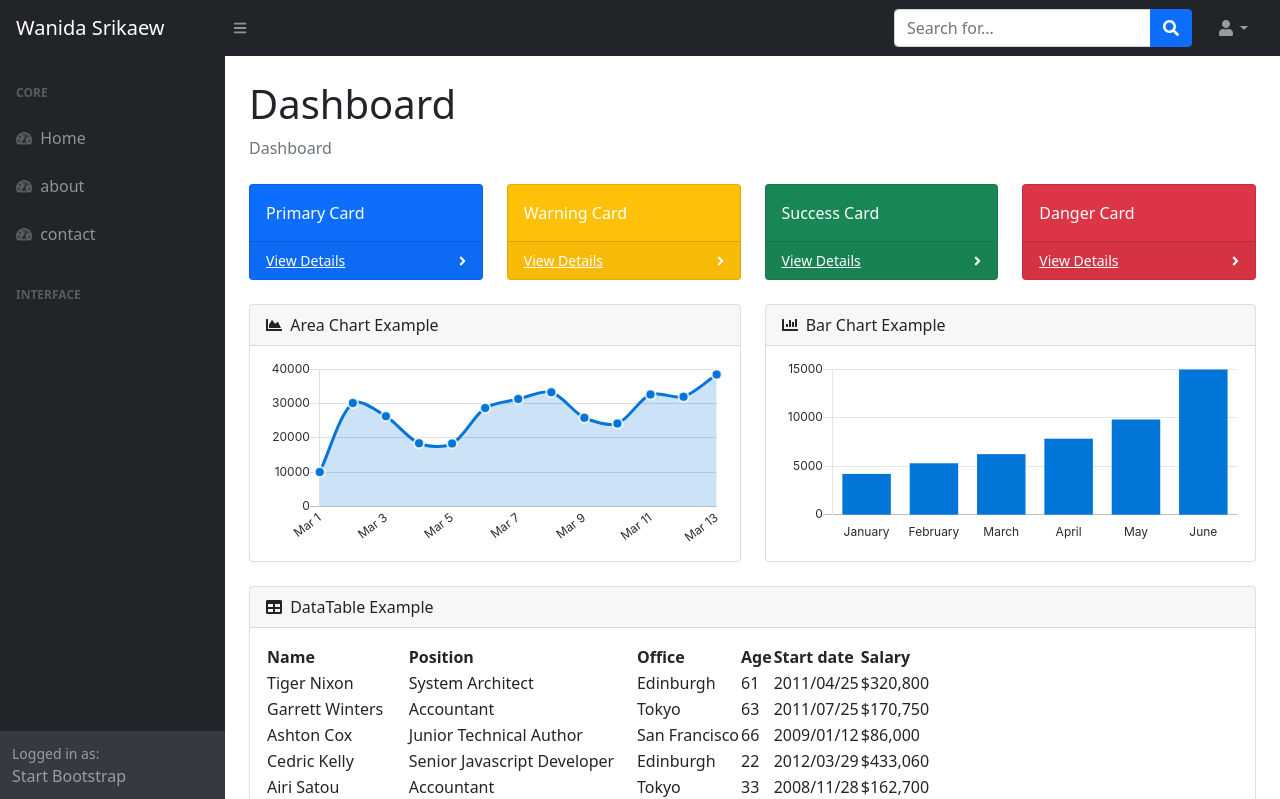
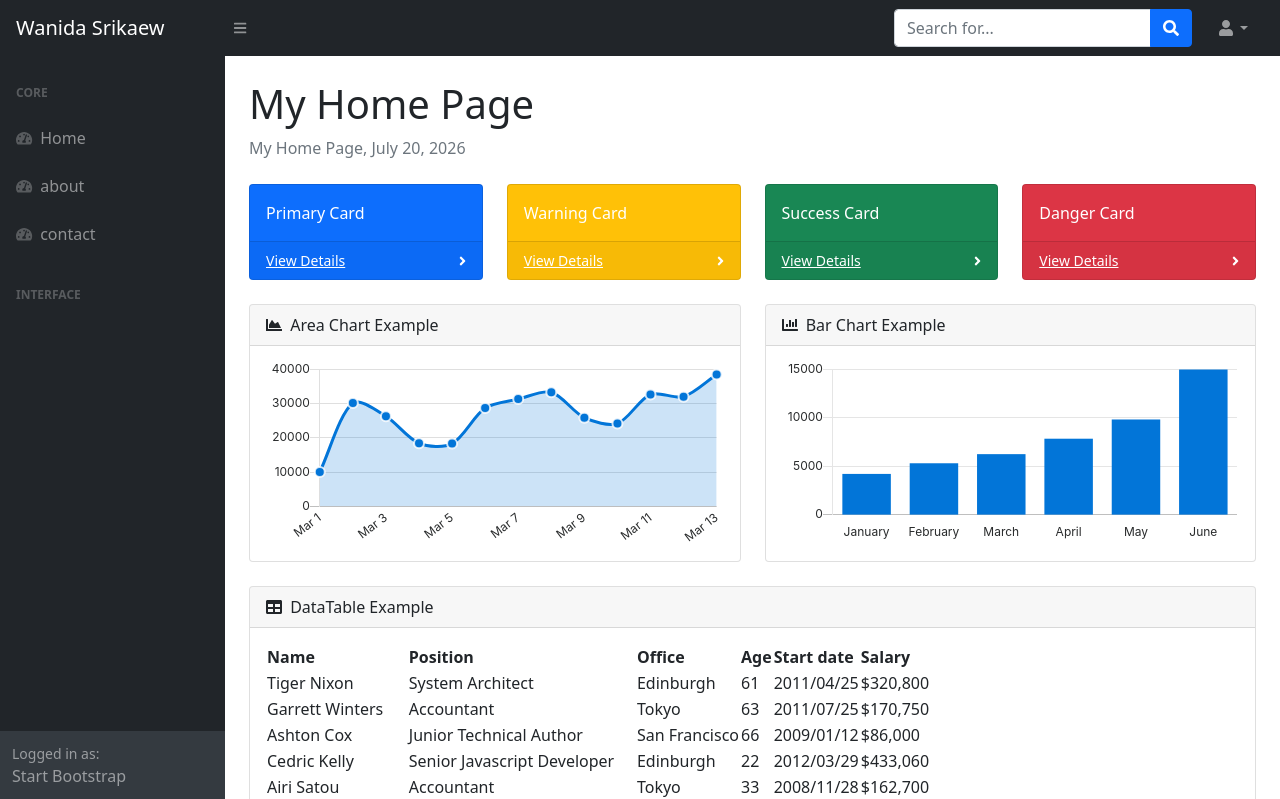
Before and after one commit to WanidaSrikaew/apptim, a Django app: page / in a window 1280 px wide. Shown: the top 799 px of the page. Run offline with Django 5.2, Linux system fonts and the light colour scheme; some libraries are stand-ins or nearby versions.

Commit message:
updateviews

```diff
--- a/templates/index.html
+++ b/templates/index.html
@@ -1,9 +1,9 @@
 {% extends 'base.html' %}
 
 {% block content %}
-    <h1 class="mt-4">Dashboard</h1>
+    <h1 class="mt-4">{{ title }}</h1>
                         <ol class="breadcrumb mb-4">
-                            <li class="breadcrumb-item active">Dashboard</li>
+                            <li class="breadcrumb-item active">{{ title }}, {{ date }}</li>
                         </ol>
                         <div class="row">
                             <div class="col-xl-3 col-md-6">
--- a/web/views.py
+++ b/web/views.py
@@ -2,7 +2,13 @@ from django.shortcuts import render, HttpResponse
 
 # Create your views here.
 def index(request):
-    return render(request, "index.html")
+    import datetime
+
+    context = {
+        "title": "My Home Page"
+    }
+    context["date"] = datetime.date.today()
+    return render(request, "index.html", context)
 
 def about(request):
     return render(request, "about.html")
```
